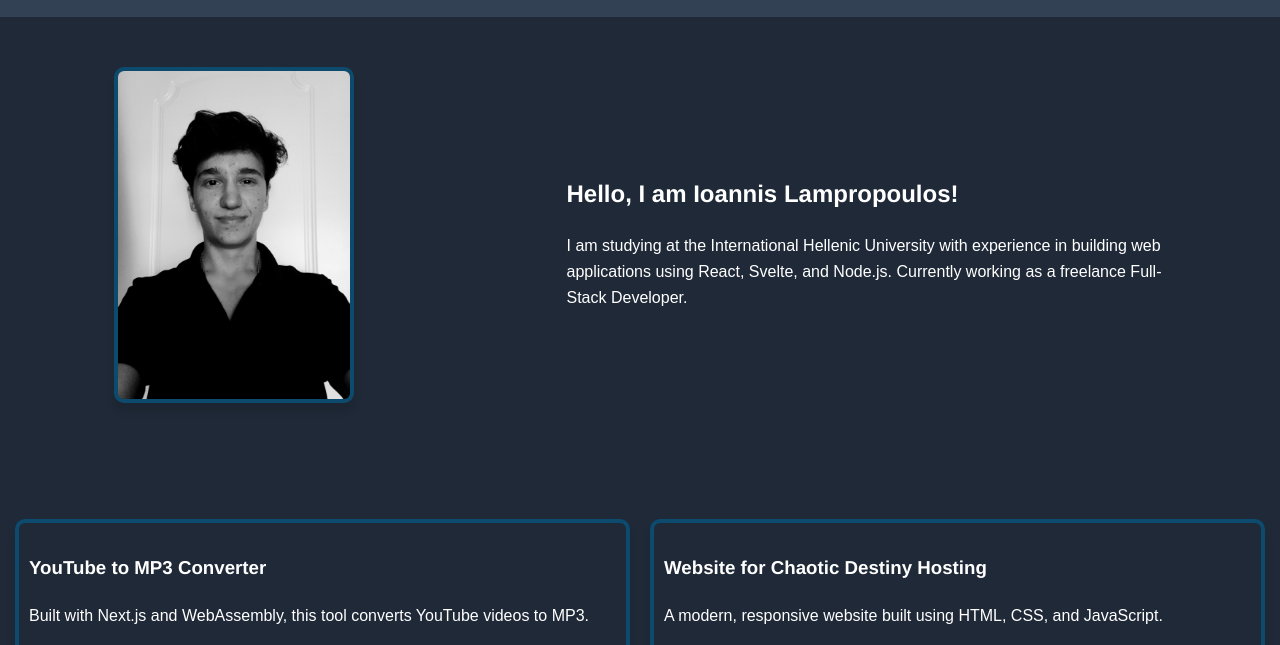
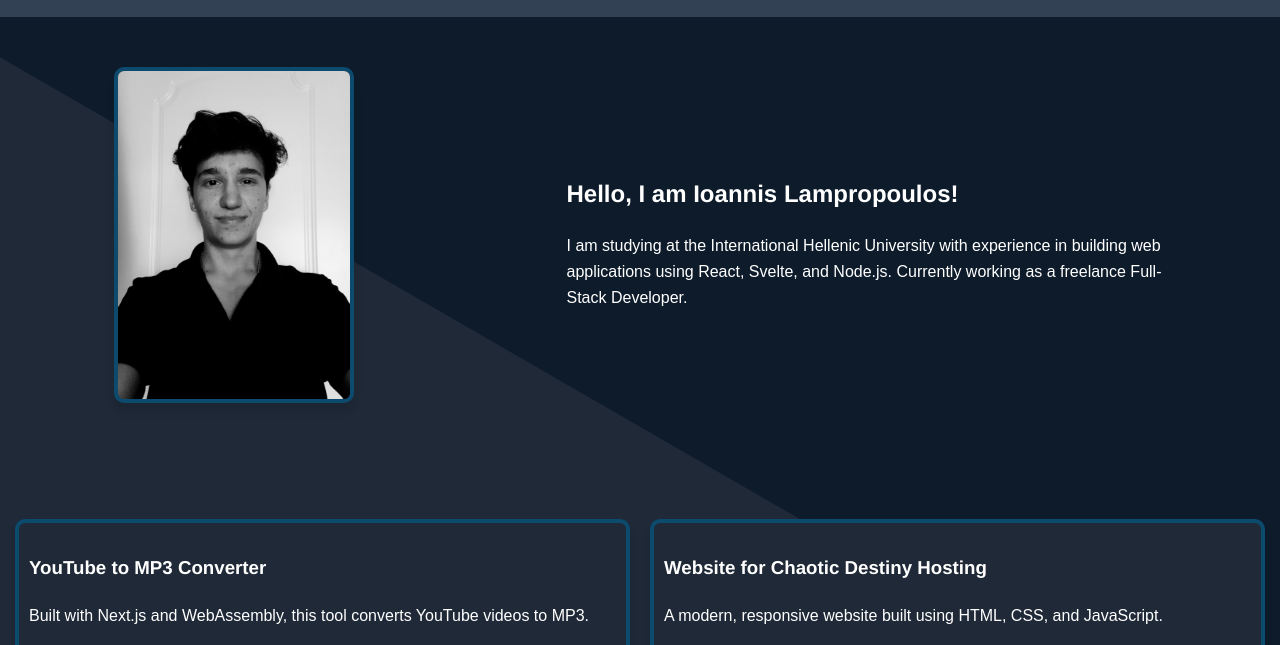
Before and after one commit to Lampropoulosss/Lampropoulosss.github.io, a website built with Parcel: page src/index.html in a window 1280 px wide. Shown: the part 69-714 px from the top of the page. Built offline with nearby package versions, Linux system fonts and the light colour scheme.

Commit message:
Background colors change

```diff
--- a/src/app.ts
+++ b/src/app.ts
@@ -15,3 +15,21 @@ const hamburgerMenu = document.getElementById("hamburger-menu");
 hamburgerIcon?.addEventListener("click", () => {
   hamburgerMenu?.classList.toggle("show");
 });
+
+const overlay = document.querySelector(".overlay") as HTMLDivElement;
+
+window.addEventListener("scroll", () => {
+  const scrollY = window.scrollY;
+
+  // Set values based on scroll position
+  const rotateValue = scrollY * 0.1; // Rotate the overlay slowly
+  const opacityValue = 1 - scrollY * 0.001; // Decrease opacity when scrolling down
+  const scaleValue = 1 + scrollY * 0.0005; // Gradually scale the overlay
+
+  // Apply the transformations and keep it within bounds
+  overlay.style.transform = `rotate(${30 + -rotateValue}deg) scale(${Math.min(
+    scaleValue,
+    1.5
+  )})`;
+  overlay.style.opacity = `${Math.max(opacityValue, 0.1)}`; // Ensure opacity doesn't go below 0.1
+});
--- a/src/index.html
+++ b/src/index.html
@@ -97,5 +97,6 @@
         &copy; Ioannis Lampropoulos. All Rights Reserved.
       </p>
     </footer>
+    <div class="overlay"></div>
   </body>
 </html>
--- a/src/styles.css
+++ b/src/styles.css
@@ -13,6 +13,7 @@
   padding: 0;
   box-sizing: border-box;
   font-family: "Arial", sans-serif;
+  z-index: 2;
 }
 
 body {
@@ -79,6 +80,16 @@ nav a:hover {
   box-shadow: 0 8px 8px rgba(0, 0, 0, 0.1);
   margin-right: 1rem;
   margin-bottom: 1rem;
+}
+
+.overlay {
+  position: fixed;
+  top: -45%;
+  width: 160vw; /* Full width of the viewport */
+  height: 125vh; /* Full height of the viewport */
+  background-color: #0d1b2a;
+  transform: rotate(30deg);
+  z-index: -1; /* Puts it behind other content */
 }
 
 .about-text {
```
